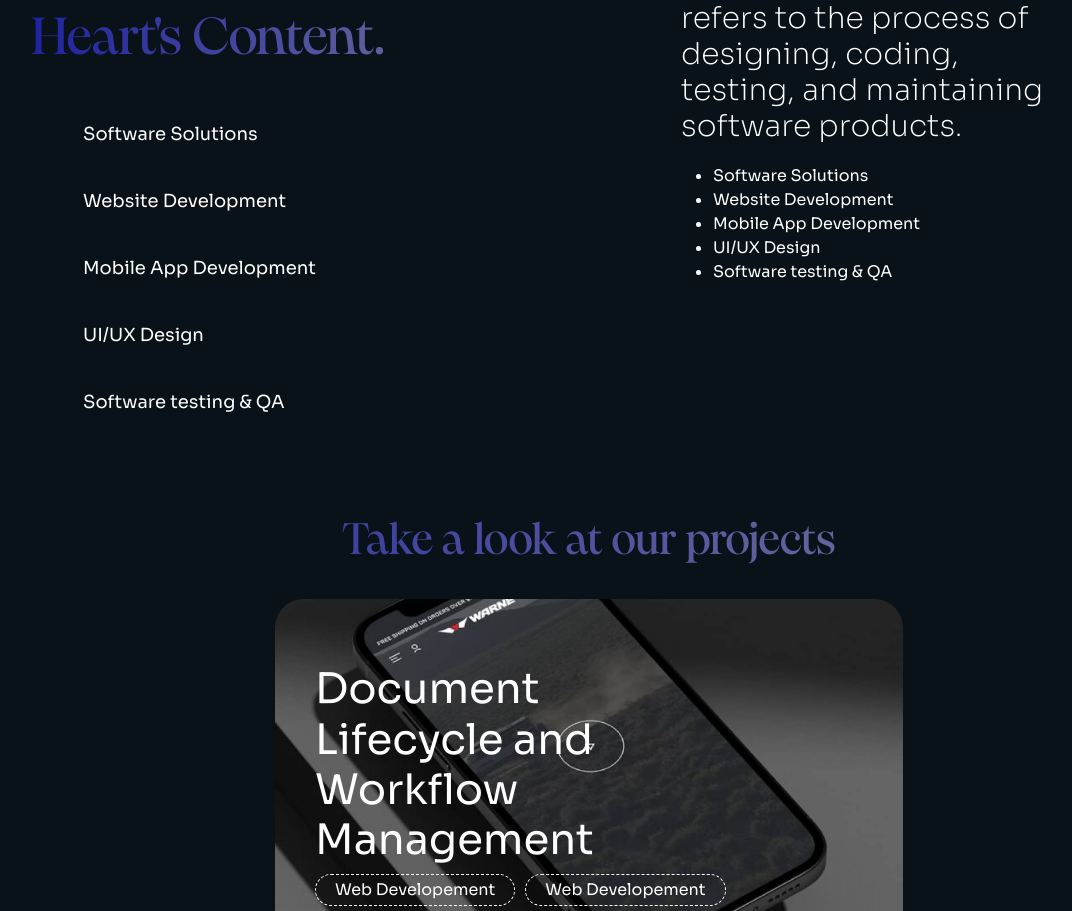
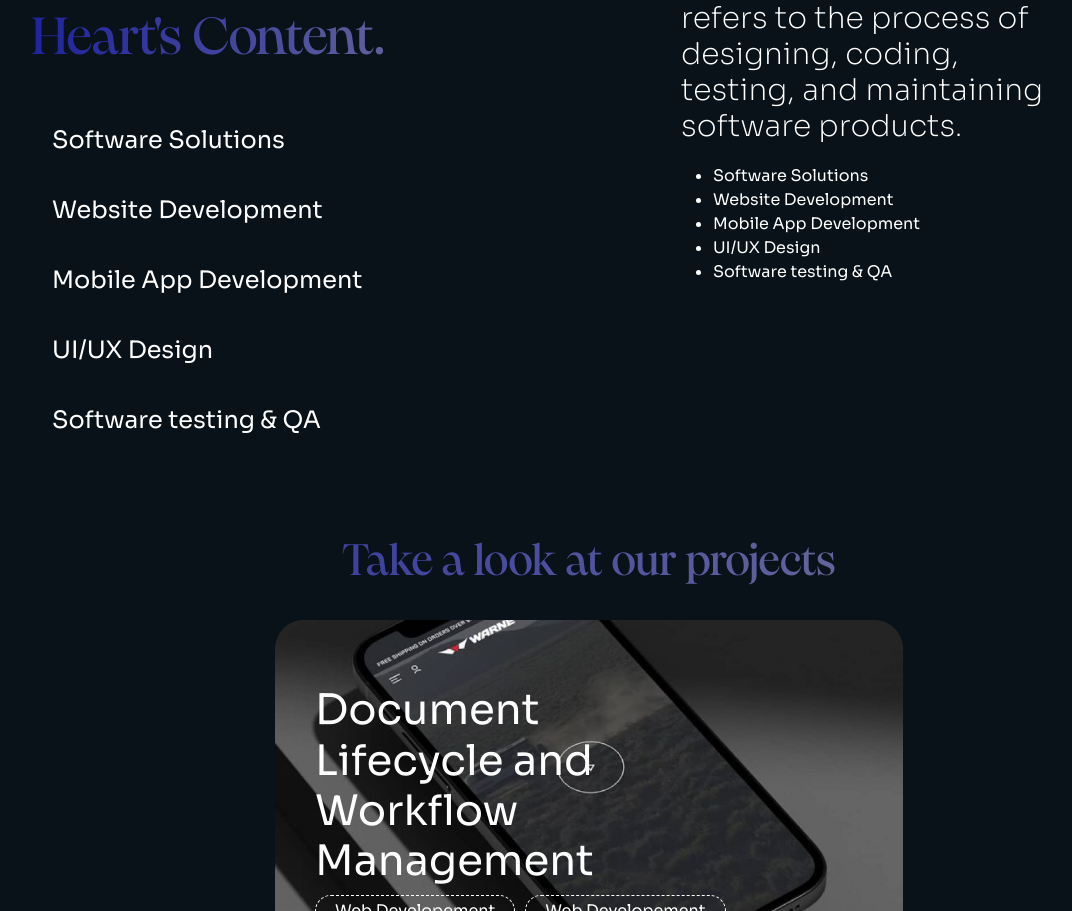
Before and after one commit to kubulu/netiapps2024, a Next.js app: page / in a window 1280 px wide. Shown: the part 1196-2107 px from the top of the page, without its empty margins (51-1123 px from the left). Built offline with nearby package versions, Linux system fonts and the light colour scheme.

Commit message:
error fixed

```diff
--- a/components/mainHero/hero.tsx
+++ b/components/mainHero/hero.tsx
@@ -1,8 +1,9 @@
 import React from "react";
 import styles from "./hero.module.scss";
+import Slider from "react-slick";
 import "slick-carousel/slick/slick.css";
 import "slick-carousel/slick/slick-theme.css";
-import Slider from "react-slick";
+
 import { motion } from "framer-motion";
 import ClientLogo from "../clientLogo/cleintLogo";
 
@@ -51,7 +52,7 @@ export default function Hero() {
                                         <motion.h1  initial={{ opacity: 0, y: -20 }}
                                                     animate={{ opacity: 1, y: 0 }}
                                                     transition={{ duration: 2 }}
-                                                    className={`headingFont slide-text`}>Accelerate your Company's Growth with Premium Development Services</motion.h1>
+                                                    className={`headingFont slide-text`}>Accelerate your Company&apos;s Growth with Premium Development Services</motion.h1>
                                         <motion.div initial={{ opacity: 0, y: -20 }}
                                                     animate={{ opacity: 1, y: 0 }}
                                                     transition={{ duration: 2.2 }}>
--- a/components/navigation/nav.tsx
+++ b/components/navigation/nav.tsx
@@ -1,6 +1,7 @@
 import React, { useState, useEffect } from 'react';
 import { motion } from 'framer-motion';
 import styles from "./nav.module.scss";
+import Link from "next/link";
 
 const Header = () => {
     const [scrollY, setScrollY] = useState(0);
@@ -31,16 +32,16 @@ const Header = () => {
             <div className={`container`}>
                 <header className="d-flex flex-wrap align-items-center justify-content-center justify-content-md-between py-3">
                     <div className="col-md-2 mb-2 mb-md-0">
-                        <a href="/" className={styles.logo}>
+                        <Link href="/" className={styles.logo}>
                             <img src={`/images/logo.svg`} />
-                        </a>
+                        </Link>
                     </div>
 
                     <ul className="nav col-12 col-lg-auto me-lg-auto mb-2 justify-content-center mb-md-0">
-                        <li><a href="#" className="nav-link px-4 ">Company</a></li>
-                        <li><a href="#" className="nav-link px-4">Services</a></li>
-                        <li><a href="#" className="nav-link px-4">Solutions</a></li>
-                        <li><a href="#" className="nav-link px-4">Technologies</a></li>
+                        <li><Link href="#" className="nav-link px-4 ">Company</Link></li>
+                        <li><Link href="#" className="nav-link px-4">Services</Link></li>
+                        <li><Link href="#" className="nav-link px-4">Solutions</Link></li>
+                        <li><Link href="#" className="nav-link px-4">Technologies</Link></li>
                     </ul>
 
                     <div className="col-md-2 text-end">
--- a/components/overviewSection/overviewSection.module.scss
+++ b/components/overviewSection/overviewSection.module.scss
@@ -25,14 +25,32 @@
     }
     ul{
       margin-top: 40px;
+      padding-left: 0px;
       li{
         color: #ffffff;
-        font-size: 18px;
+        font-size: 24px;
         list-style: none;
         width: fit-content;
         padding: 10px 20px;
-        margin-bottom: 20px;
+        margin-bottom: 10px;
         border-radius: 10px;
+        height: 60px;
+        box-sizing: border-box;
+        border: 1px solid transparent;
+        display: flex;
+        img{
+          display: none;
+          transition: 0.5s ease all;
+          width: 22px;
+          margin-left: 10px;
+        }
+        &:hover{
+          border: 1px solid #16264A;
+          cursor: pointer;
+          img{
+            display: block;
+          }
+        }
       }
     }
   }
--- a/components/overviewSection/overviewSection.tsx
+++ b/components/overviewSection/overviewSection.tsx
@@ -14,13 +14,13 @@ export default function OverviewSection() {
                 <div className={`row`}>
                     <div className={`col-md-6`}>
                         <div className={styles.leftPanel}>
-                        <h2 className={`headingFont`}>Create Visually, Customize to Your Heart's Content.</h2>
+                        <h2 className={`headingFont`}>Create Visually, Customize to Your Heart&apos;s Content.</h2>
                         <ul>
-                            <li>Software Solutions</li>
-                            <li>Website Development</li>
-                            <li>Mobile App Development</li>
-                            <li>UI/UX Design</li>
-                            <li>Software testing & QA</li>
+                            <li>Software Solutions <img src={`/images/arrow-right.svg`} /></li>
+                            <li>Website Development <img src={`/images/arrow-right.svg`} /></li>
+                            <li>Mobile App Development <img src={`/images/arrow-right.svg`} /></li>
+                            <li>UI/UX Design <img src={`/images/arrow-right.svg`} /></li>
+                            <li>Software testing & QA <img src={`/images/arrow-right.svg`} /></li>
                         </ul>
                         </div>
 
--- a/package.json
+++ b/package.json
@@ -22,6 +22,7 @@
     "@types/node": "^20",
     "@types/react": "^18",
     "@types/react-dom": "^18",
+    "@types/react-slick": "^0.23.13",
     "eslint": "^8",
     "eslint-config-next": "14.2.3",
     "typescript": "^5"
```
Also changed, not shown: public/images/arrow-right.svg (added), 1 other file (tests, documents, lock files or other folders).
